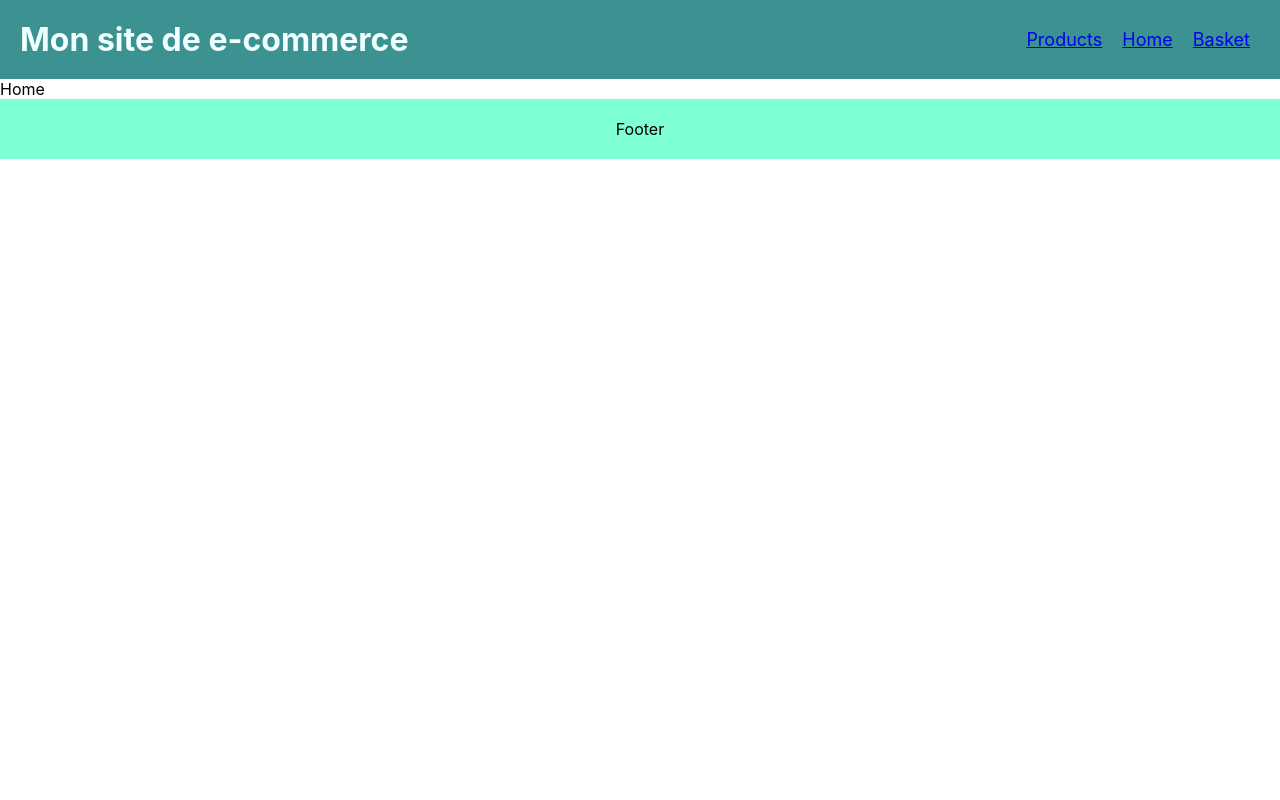
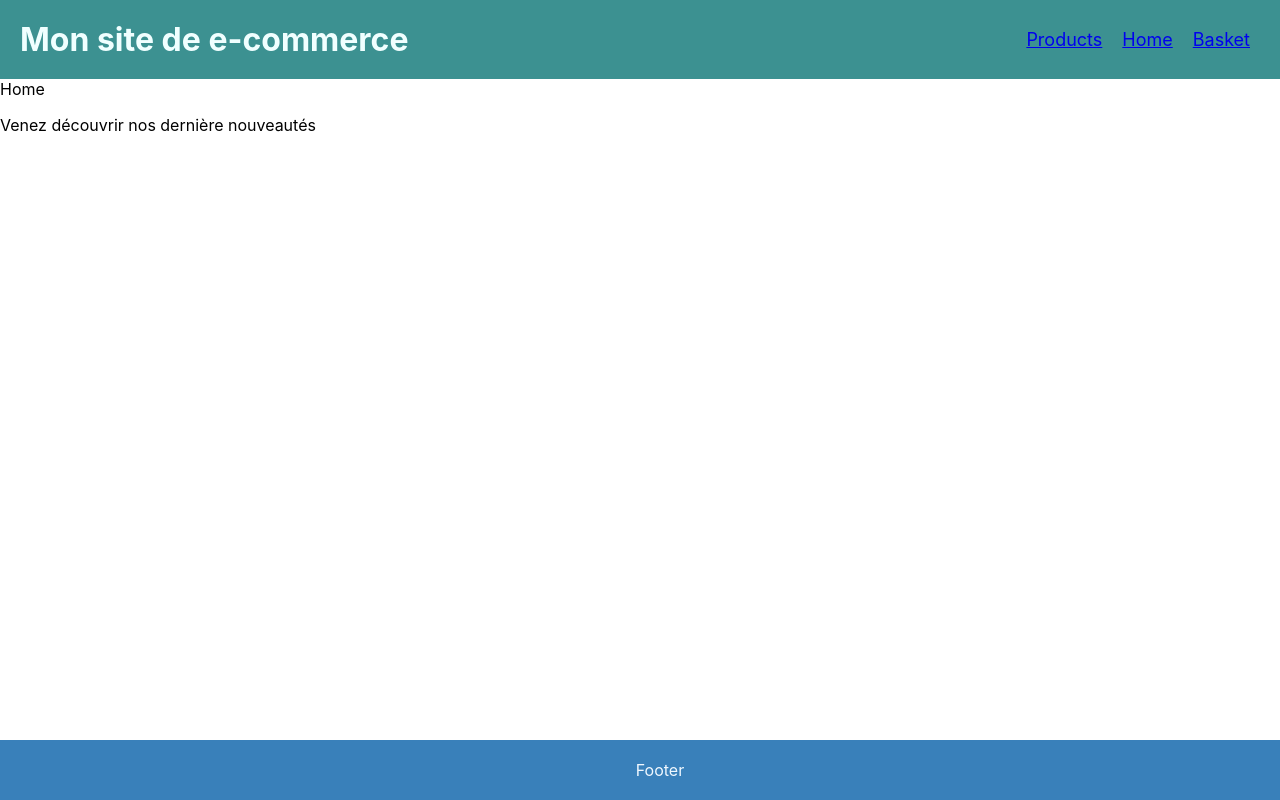
Before and after one commit to Marjo14/ecomm, a React (Create React App) app: page / in a window 1280 px wide. Built offline with nearby package versions, Linux system fonts and the light colour scheme.

Commit message:
Fixed Footer

```diff
--- a/src/App.css
+++ b/src/App.css
@@ -34,9 +34,13 @@ ul li {
 }
 
 .footer {
-  background-color: aquamarine;
-  padding: 20px 30px;
+  position: fixed;
+  bottom: 0;
+  width: 100%;
+  background-color: rgb(57, 128, 186);
+  padding: 20px;
   text-align: center;
+  color:aliceblue
 }
 
 .product_card {
--- a/src/pages/Home.jsx
+++ b/src/pages/Home.jsx
@@ -2,7 +2,10 @@ import React from 'react'
 
 const Home = () => {
   return (
-    <div className='home'>Home</div>
+    <div className='home'>Home
+    <p> Venez découvrir nos dernière nouveautés</p>
+
+    </div>
   )
 }
 
```
